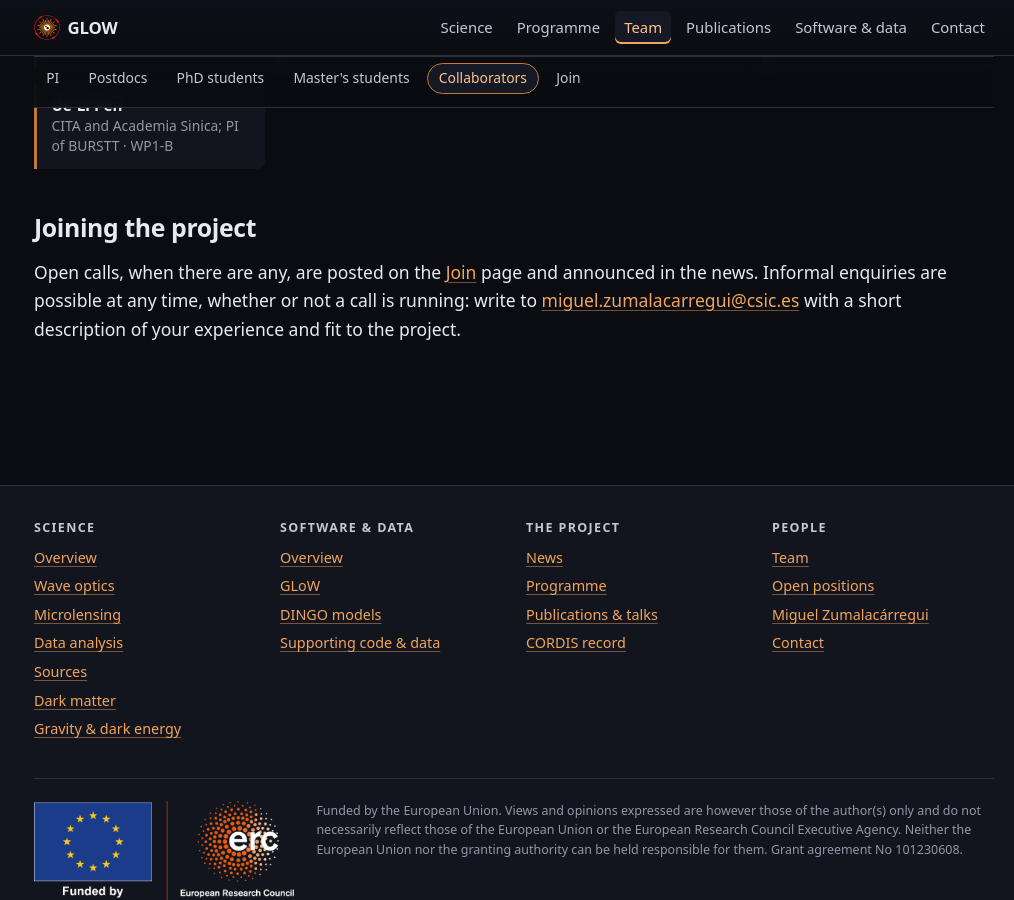
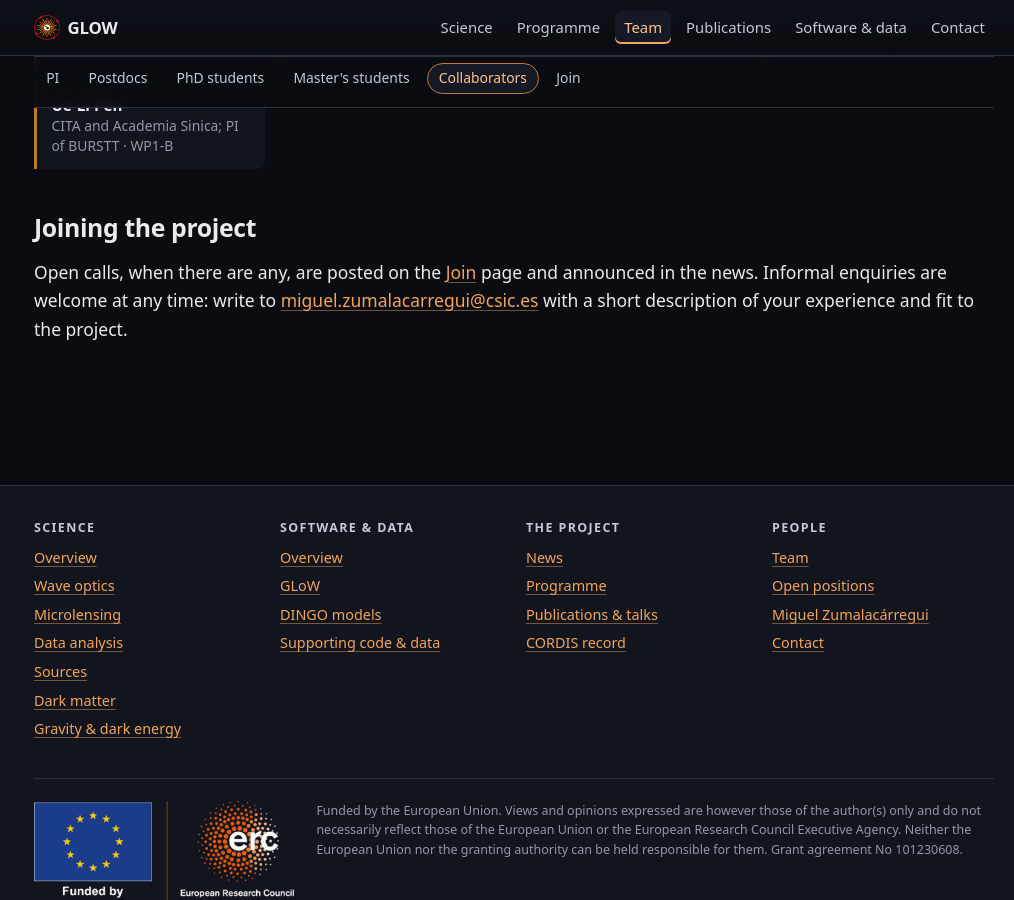
Before and after one commit to glow-astro/website, a Jekyll site: the page built from team.html, in a window 1280 px wide and 900 px high, scrolled down 2153 px. Shown: the whole window, without its empty margins (126-1140 px from the left). Built offline with Jekyll 4.4.1, drawn with Linux system fonts in a browser that asks for light colours.

Commit message:
The same wording on the Team page
Welcome rather than possible, and the clause about whether a call is running
goes here too.

Co-Authored-By: Claude Opus 5 (1M context) <noreply@anthropic.com>
Claude-Session: https://claude.ai/code/session_01L7GT62S61eYxRuSFTmWGfu

```diff
--- a/team.html
+++ b/team.html
@@ -131,8 +131,7 @@ sections:
   <p>
     Open calls, when there are any, are posted on the
     <a href="{{ '/join.html' | relative_url }}">Join</a> page and announced in
-    the news. Informal enquiries are possible at any time, whether or not a
-    call is running: write to
+    the news. Informal enquiries are welcome at any time: write to
     <a href="mailto:{{ site.pi.email }}">{{ site.pi.email }}</a> with a short
     description of your experience and fit to the project.
   </p>
```
